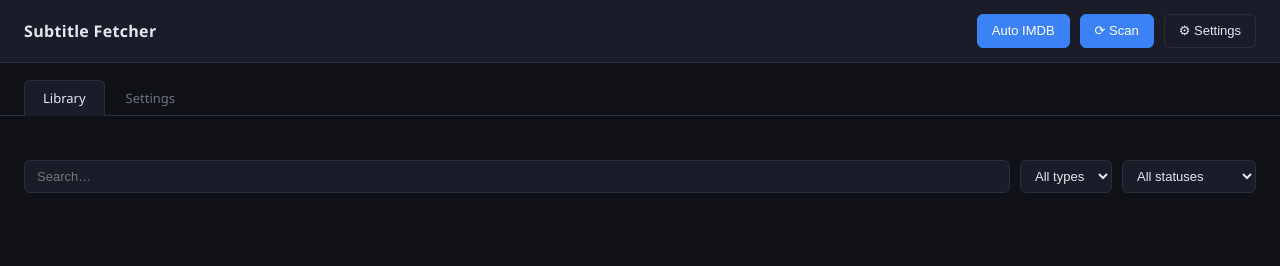
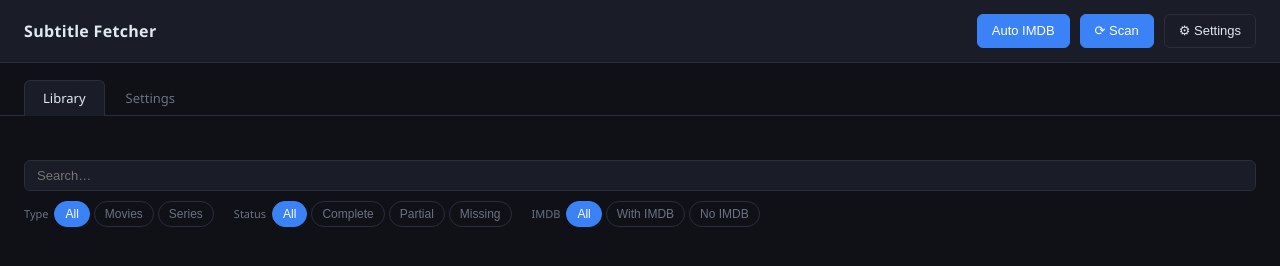
Before and after one commit to RoggerFabri/subtitle-fetcher, a plain HTML site: page src/web/index.html in a window 1280 px wide. Drawn offline with Linux system fonts and the light colour scheme; no server answers.

Commit message:
feat(ui): replace filter dropdowns with pill toggle buttons + add IMDB filter
- Type, Status, and IMDB filters are now pill groups (always-visible active state)
- Added IMDB filter: All / With IMDB / No IMDB
- Toolbar layout changed to column so pills sit on their own row beneath search
- Removed .toolbar select styles, added .filter-group / .pills / .pill styles

Co-Authored-By: Claude Sonnet 4.6 <noreply@anthropic.com>

```diff
--- a/src/web/index.html
+++ b/src/web/index.html
@@ -31,17 +31,33 @@
         <input id="search" type="text" placeholder="Search…">
         <button id="search-clear" class="search-clear hidden">✕</button>
       </div>
-      <select id="filter-type">
-        <option value="">All types</option>
-        <option value="movie">Movies</option>
-        <option value="series">Series</option>
-      </select>
-      <select id="filter-status">
-        <option value="">All statuses</option>
-        <option value="complete">Complete</option>
-        <option value="partial">Partial</option>
-        <option value="missing">Missing / Partial</option>
-      </select>
+      <div class="filter-groups">
+        <div class="filter-group">
+          <span class="filter-label">Type</span>
+          <div class="pills" data-filter="type">
+            <button class="pill active" data-value="">All</button>
+            <button class="pill" data-value="movie">Movies</button>
+            <button class="pill" data-value="series">Series</button>
+          </div>
+        </div>
+        <div class="filter-group">
+          <span class="filter-label">Status</span>
+          <div class="pills" data-filter="status">
+            <button class="pill active" data-value="">All</button>
+            <button class="pill" data-value="complete">Complete</button>
+            <button class="pill" data-value="partial">Partial</button>
+            <button class="pill" data-value="missing">Missing</button>
+          </div>
+        </div>
+        <div class="filter-group">
+          <span class="filter-label">IMDB</span>
+          <div class="pills" data-filter="imdb">
+            <button class="pill active" data-value="">All</button>
+            <button class="pill" data-value="yes">With IMDB</button>
+            <button class="pill" data-value="no">No IMDB</button>
+          </div>
+        </div>
+      </div>
     </div>
     <div class="media-list" id="media-list"></div>
   </div>
--- a/src/web/js/components/mediaList.js
+++ b/src/web/js/components/mediaList.js
@@ -42,20 +42,25 @@ export function renderList() {
   if (!container) return;
 
   const query = document.getElementById('search')?.value.toLowerCase() || "";
-  const typeFilter = document.getElementById('filter-type')?.value || "";
-  const statusFilter = document.getElementById('filter-status')?.value || "";
+  const typeFilter = document.querySelector('.pills[data-filter="type"] .pill.active')?.dataset.value || "";
+  const statusFilter = document.querySelector('.pills[data-filter="status"] .pill.active')?.dataset.value || "";
+  const imdbFilter = document.querySelector('.pills[data-filter="imdb"] .pill.active')?.dataset.value || "";
 
   const filtered = (state.mediaData || []).filter(m => {
     if (m.total_count === 0) return false;
     const name = m.name || m.Name || "";
     const type = m.type || m.Type || "";
     const status = m.status || m.Status || "";
+    const imdbId = m.imdb_id || m.ImdbID || "";
     const matchesSearch = name.toLowerCase().includes(query);
     const matchesType = !typeFilter || type === typeFilter;
     const matchesStatus = !statusFilter ||
       status === statusFilter ||
       (statusFilter === 'missing' && status === 'partial');
-    return matchesSearch && matchesType && matchesStatus;
+    const matchesImdb = !imdbFilter ||
+      (imdbFilter === 'yes' && imdbId) ||
+      (imdbFilter === 'no' && !imdbId);
+    return matchesSearch && matchesType && matchesStatus && matchesImdb;
   });
 
   if (filtered.length === 0) {
--- a/src/web/js/main.js
+++ b/src/web/js/main.js
@@ -57,8 +57,15 @@ document.addEventListener('DOMContentLoaded', () => {
     searchEl.focus();
   });
 
-  document.getElementById('filter-type')?.addEventListener('change', window.app.renderList);
-  document.getElementById('filter-status')?.addEventListener('change', window.app.renderList);
+  document.querySelectorAll('.pills').forEach(group => {
+    group.addEventListener('click', e => {
+      const pill = e.target.closest('.pill');
+      if (!pill) return;
+      group.querySelectorAll('.pill').forEach(p => p.classList.remove('active'));
+      pill.classList.add('active');
+      window.app.renderList();
+    });
+  });
   document.querySelector('.save-all-btn')?.addEventListener('click', () => window.app.saveAllProviders());
   document.getElementById('btn-export')?.addEventListener('click', () => window.app.exportSettings());
   document.getElementById('import-file-input')?.addEventListener('change', e => {
--- a/src/web/style.css
+++ b/src/web/style.css
@@ -51,8 +51,8 @@ main { padding: 24px; }
 .coverage-bar-track { height: 4px; background: var(--border); border-radius: 2px; margin-top: 8px; overflow: hidden; }
 .coverage-bar-fill { height: 100%; border-radius: 2px; transition: width .4s ease; }
 
-.toolbar { display: flex; gap: 10px; margin-bottom: 16px; }
-.search-wrap { flex: 1; position: relative; display: flex; }
+.toolbar { display: flex; flex-direction: column; gap: 10px; margin-bottom: 16px; }
+.search-wrap { position: relative; display: flex; }
 .search-wrap input {
   flex: 1; background: var(--surface); border: 1px solid var(--border);
   color: var(--text); padding: 7px 32px 7px 12px; border-radius: 6px; font-size: 13px; outline: none;
@@ -63,10 +63,18 @@ main { padding: 24px; }
   background: none; border: none; color: var(--muted); cursor: pointer; font-size: 12px; padding: 2px 4px;
 }
 .search-clear:hover { color: var(--text); }
-.toolbar select {
-  background: var(--surface); border: 1px solid var(--border); color: var(--text);
-  padding: 7px 10px; border-radius: 6px; font-size: 13px; outline: none;
+
+.filter-groups { display: flex; flex-wrap: wrap; gap: 12px 20px; align-items: center; }
+.filter-group { display: flex; align-items: center; gap: 6px; }
+.filter-label { font-size: 11px; color: var(--muted); white-space: nowrap; }
+.pills { display: flex; gap: 4px; }
+.pill {
+  font-size: 12px; padding: 3px 10px; border-radius: 20px;
+  border: 1px solid var(--border); background: transparent; color: var(--muted);
+  cursor: pointer; transition: background .15s, border-color .15s, color .15s; line-height: 1.5;
 }
+.pill:hover { border-color: #3d4056; color: var(--text); background: var(--surface); }
+.pill.active { background: var(--blue); border-color: var(--blue); color: #fff; }
 
 .media-list { display: flex; flex-direction: column; gap: 8px; }
 
```
